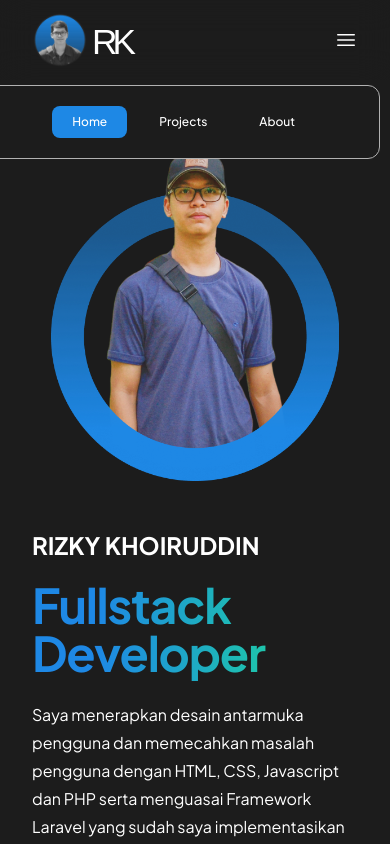
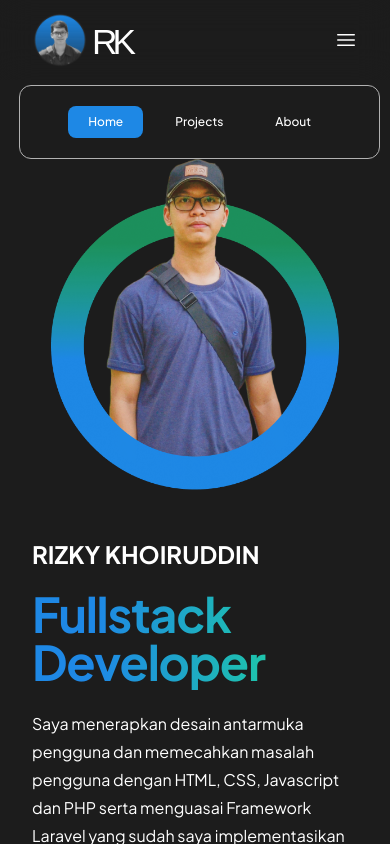
Before and after one commit to Fallcruz/Portfolio, a Next.js app: page / in a window 390 px wide. Both pictures are taken after a click on the icon 346 px from the left and 40 px from the top of the page. Shown: the top 844 px of the page. Built offline with nearby package versions, Linux system fonts and the light colour scheme; a web font is replaced by a local one.

Commit message:
update v3

```diff
--- a/app/(home)/page.js
+++ b/app/(home)/page.js
@@ -17,7 +17,7 @@ export default function Page() {
                     <Link href='/projects' className='bg-blue text-base text-white font-bold px-5 lg:py-[10px] py-2 rounded-lg tracking-tight'>My Projects</Link>
                 </div>
                 <div className='flex flex-row basis-[50%] items-center justify-center'>
-                    <Image className='lg:w-auto w-72 lg:h-96 h-auto' src='/img/pic-profile.png' width={500} height={500} sizes='100vw' quality={100} alt='logo' priority={true}/>
+                    <Image className='lg:w-auto w-72 lg:h-96 h-auto' src='/img/pic-profile-linear.png' width={500} height={500} sizes='100vw' quality={100} alt='logo' priority={true}/>
                 </div>
             </div>
             <Skills />
--- a/app/components/Navbar.js
+++ b/app/components/Navbar.js
@@ -20,7 +20,7 @@ function Navbar() {
                 <Image className='lg:w-[72px] lg:h-[72px] w-14 h-14' src='/img/round-profile.png' width={500} height={500} quality={100} alt='logo' priority={true} />
                 <h1 className='mt-1 lg:text-[3.5rem] text-[2.2rem] font-rakkas leading-none lg:tracking-[-0.5rem] tracking-[-0.3rem]'>RK</h1>
             </Link>
-            <ul className={`navbar-menu ${showNavbar ? 'flex' : 'hidden'} lg:flex lg:flex-row md:flex-row flex-row items-center lg:justify-center justify-between lg:text-sm text-xs font-medium lg:p-0 px-16 py-5 lg:gap-3 gap-3`}>
+            <ul className={`navbar-menu ${showNavbar ? 'flex' : 'hidden'} lg:flex lg:flex-row md:flex-row flex-row items-center lg:justify-center justify-between lg:text-sm text-xs font-medium lg:p-0 px-12 py-5 lg:gap-3 gap-3`}>
                 <li className={`${pathname === '/' ? 'active' : ''} px-5 lg:py-[10px] py-2 rounded-lg`}>
                     <Link href='/'>Home</Link>
                 </li>
--- a/app/style.scss
+++ b/app/style.scss
@@ -10,7 +10,7 @@
     --blue: #1e88e5;
     --gray: #b1b1b1;
     --white: #ffffff;
-    --linear-blue: linear-gradient(90deg, rgba(30,136,229,1) 20%, rgba(30,229,140,1) 100%);
+    --linear-blue: linear-gradient(90deg, rgba(30,136,229,1) 20%, rgb(30, 229, 140) 100%);
 
     --plus-jakarta-sans: "Plus Jakarta Sans", sans-serif;
     --rakkas: "Rakkas", sans-serif;
@@ -40,28 +40,6 @@ body {
     color: var(--white);
 }
 
-// nav .navbar-menu li {
-//     padding: 6px 14px;
-//     border-radius: 6px;
-// }
-// nav .navbar-menu li.active {
-//     background: var(--blue);
-
-//     a {
-//         color: var(--white);
-//         font-weight: 600;
-//     }
-// }
-// @media (max-width: 960px) {
-//     nav .navbar-menu {
-//         position: fixed;
-//         top: 70px;
-//         right: 0;
-//         border-radius: 0 0 0 40px;
-//         box-shadow: rgba(255, 255, 255, 0.12) 0px 2px 0px, rgba(255, 255, 255, 0.24) 0px 2px 2px;
-//     }
-// }
-
 nav .navbar-menu {
     li {
         border-color: #00000000;
@@ -76,8 +54,7 @@ nav .navbar-menu {
         position: absolute;
         top: 85px;
         right: 10px;
-        // padding: 32px 52px 20px 52px;
-        border: 0.2px solid var(--gray);
+        border: 0.1px solid var(--gray);
         border-radius: 12px;
         transition: all 0.4s ease;
     }
```
Also changed, not shown: public/img/pic-profile-linear.png (added).
